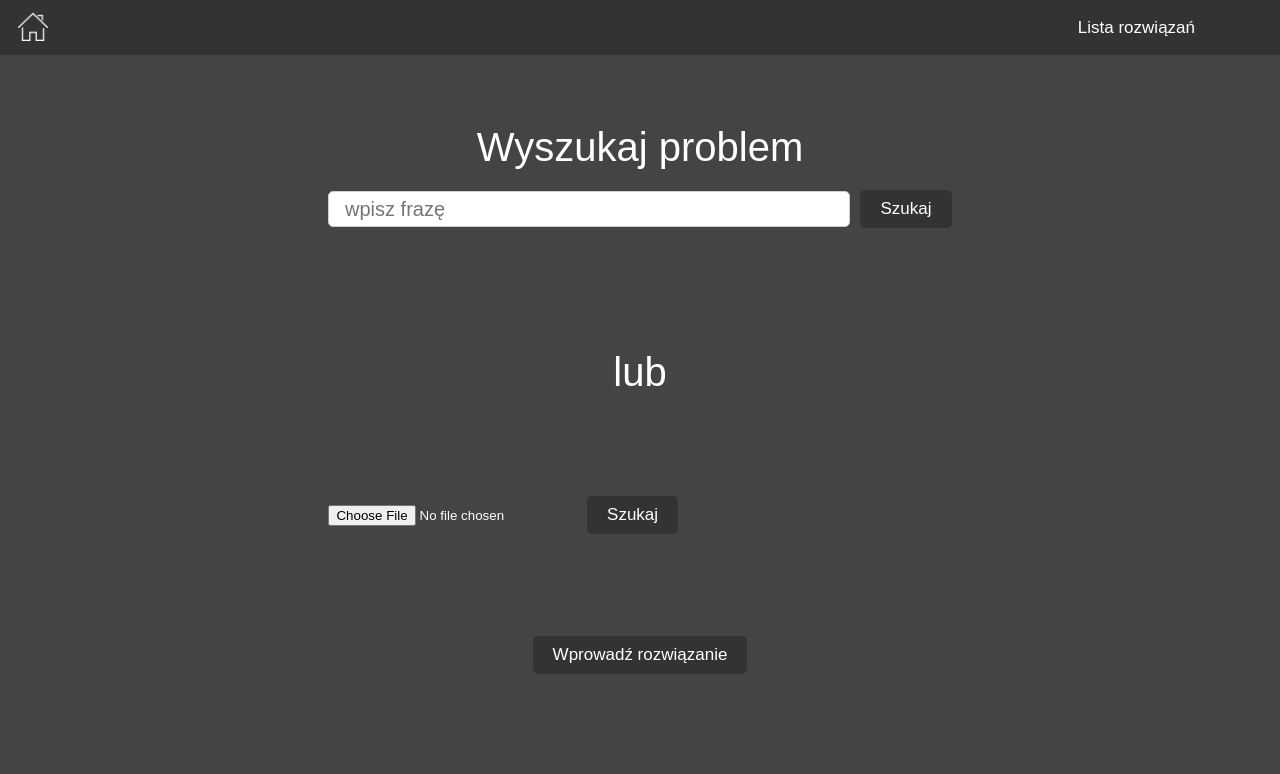
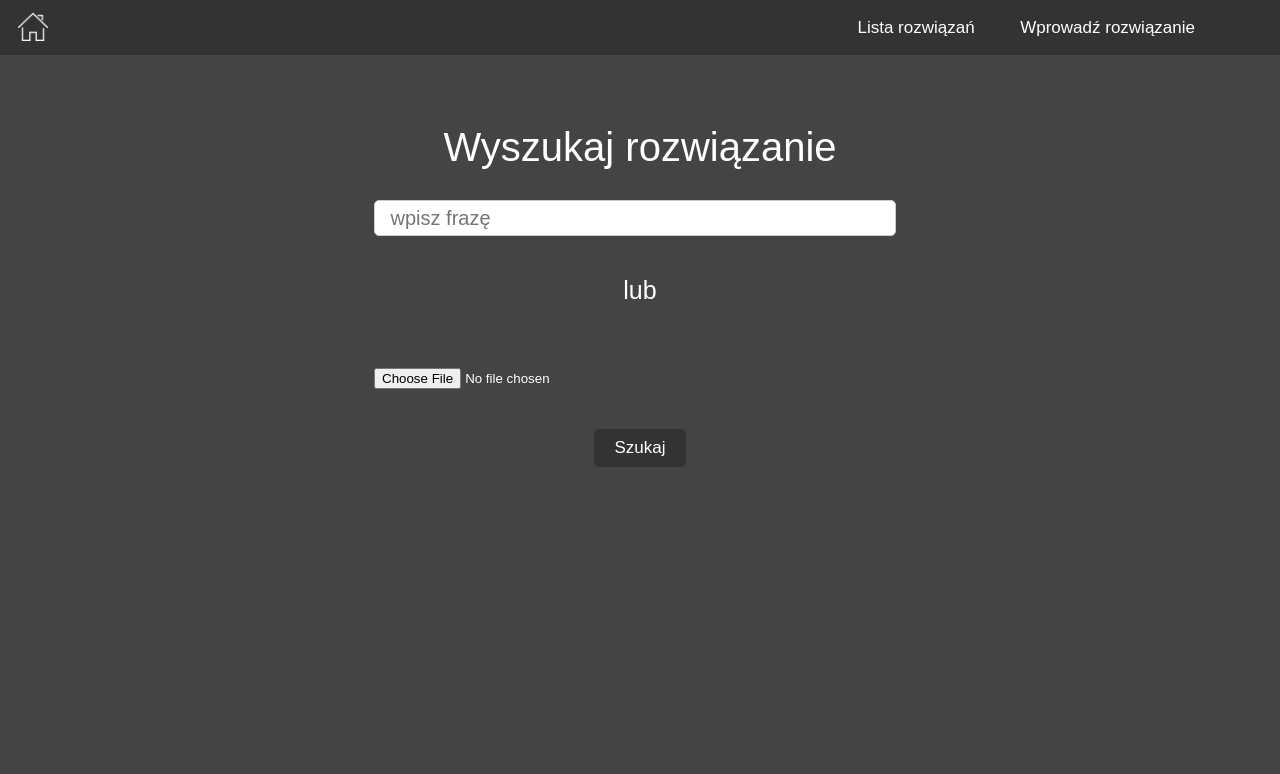
Before and after one commit to bartekk2908/Problems_WebApp, a Django app: page / in a window 1280 px wide. Shown: the top 774 px of the page. Run offline with Django 4.2, Linux system fonts and the light colour scheme; some libraries are stand-ins or nearby versions.

Commit message:
main page and navbar structure changed

```diff
--- a/webapp/problems_app/forms.py
+++ b/webapp/problems_app/forms.py
@@ -6,9 +6,6 @@ class Q_Form(forms.Form):
     data = forms.CharField(label="", max_length=200,
                            widget=forms.TextInput(attrs={"placeholder": " wpisz frazę",
                                                          "class": "input-query"}))
-
-
-class Image_Form(forms.Form):
     image = forms.ImageField(label="")
 
 
--- a/webapp/problems_app/static/problems_app/styles.css
+++ b/webapp/problems_app/static/problems_app/styles.css
@@ -91,22 +91,45 @@ input[type="submit"]:hover,
 /* Kontener na inne kontenery */
 .functions-con
 {
-    display: grid;
+    display: flex;
+    flex-direction: column;
     height: 90vh;
 }
 
-/* Kontener na wyszukiwarkę */
-.searching-con
+/* Miejsce na wyszukiwarkę */
+.searching-area
 {
-    padding: 70px 0 0 0;
+    padding: 70px 0 20px 0;
 }
 
-.searching-con form
+.searching-area input
 {
     display: flex;
     justify-content: center;
     align-items: center;
-    margin: 20px 0;
+    margin-top: 30px;
+}
+
+.searching-area .text-con
+{
+    font-size: 40px;
+}
+
+/* Miejsce na tekst */
+.text-area
+{
+    padding: 20px 0;
+}
+
+.text-area .text-con
+{
+    font-size: 25px;
+}
+
+/* Miejsce na pole do wprowadzania obrazów */
+.image-upload-area
+{
+    padding: 40px 0;
 }
 
 /* Tekst na stronie tytułowej */
@@ -115,7 +138,6 @@ input[type="submit"]:hover,
     display: flex;
     justify-content: center;
     align-items: center;
-    font-size: 40px;
 }
 
 /* Kontener na przycisk */
--- a/webapp/problems_app/templates/problems_app/main_page.html
+++ b/webapp/problems_app/templates/problems_app/main_page.html
@@ -14,49 +14,44 @@
                     <img src="{% static 'problems_app/185038_home_house_icon.png' %}">
                 </button>
             </a>
-            <a href="{% url 'all_solutions' 'name' 'asc' %}" class="nav-link">
+            <div>
+                <a href="{% url 'all_solutions' 'name' 'asc' %}" class="nav-link">
                 <button>
                     <text> Lista rozwiązań </text>
                 </button>
-            </a>
+                </a>
+                <a href="{% url 'add_solution' %}" class="nav-link">
+                    <button>
+                        <text> Wprowadź rozwiązanie </text>
+                    </button>
+                </a>
+            </div>
         </div>
     </header>
     <main>
         <div class="center">
-            <div class="functions-con">
-                <div class="searching-con">
+            <form method="post" enctype="multipart/form-data" class="functions-con">
+                {% csrf_token %}
+
+                <div class="searching-area">
                     <div class="text-con">
-                        <text> Wyszukaj problem </text>
+                        <text> Wyszukaj rozwiązanie </text>
                     </div>
-                    <form method="post">
-                    {% csrf_token %}
-                    {{ form }}
-                    <input type="submit" value="Szukaj">
-                    </form>
+                    {{ form.data }}
                 </div>
-                <div>
+
+                <div class="text-area">
                     <div class="text-con">
                         <text> lub </text>
                     </div>
                 </div>
-                <div>
-                    <form method="post" enctype="multipart/form-data">
-                    {% csrf_token %}
-                    {{ im_form }}
+                <div class="image-upload-area">
+                    {{ form.image }}
+                </div>
+                <div class="button-con">
                     <input type="submit" value="Szukaj">
-                    </form>
-
                 </div>
-
-                <div class="button-con">
-                    <a href="{{ url_as }}">
-                        <button>
-                            <text> Wprowadź rozwiązanie </text>
-                        </button>
-                    </a>
-                </div>
-
-            </div>
+            </form>
         </div>
     </main>
 </body>
--- a/webapp/problems_app/views.py
+++ b/webapp/problems_app/views.py
@@ -4,7 +4,7 @@ from django.urls import reverse
 from django.utils import timezone
 from django.db import transaction
 
-from .forms import Q_Form, Image_Form, S_edit_Form, P_Form
+from .forms import Q_Form, S_edit_Form, P_Form
 from .utils import *
 import json
 from PIL import Image
@@ -13,26 +13,20 @@ from PIL import Image
 def main_page(request):
 
     if request.method == 'POST':
-        form = Q_Form(request.POST)
-        im_form = Image_Form(request.POST, request.FILES)
-        if form.is_valid() and im_form.is_valid():
+        form = Q_Form(request.POST, request.FILES)
+        if form.is_valid():
             query = form.cleaned_data['data']
+            file = form.cleaned_data['image']
 
-            file = im_form.cleaned_data['image']
             im = Image.open(file)
             im.show()
 
             return redirect("solution", query=query)
     else:
         form = Q_Form()
-        im_form = Image_Form
-
-    url_as = reverse("add_solution")
 
     context = {
-        "url_as": url_as,
         'form': form,
-        'im_form': im_form,
     }
 
     return render(request, 'problems_app/main_page.html', context=context)
```
Also changed, not shown: todo.md (+1 -0 lines), webapp/problems_app/templates/problems_app/add_solution.html (+9 -2 lines), webapp/problems_app/templates/problems_app/all_solutions.html (+9 -2 lines), webapp/problems_app/templates/problems_app/edit_solution.html (+9 -2 lines), webapp/problems_app/templates/problems_app/solution.html (+9 -2 lines).
